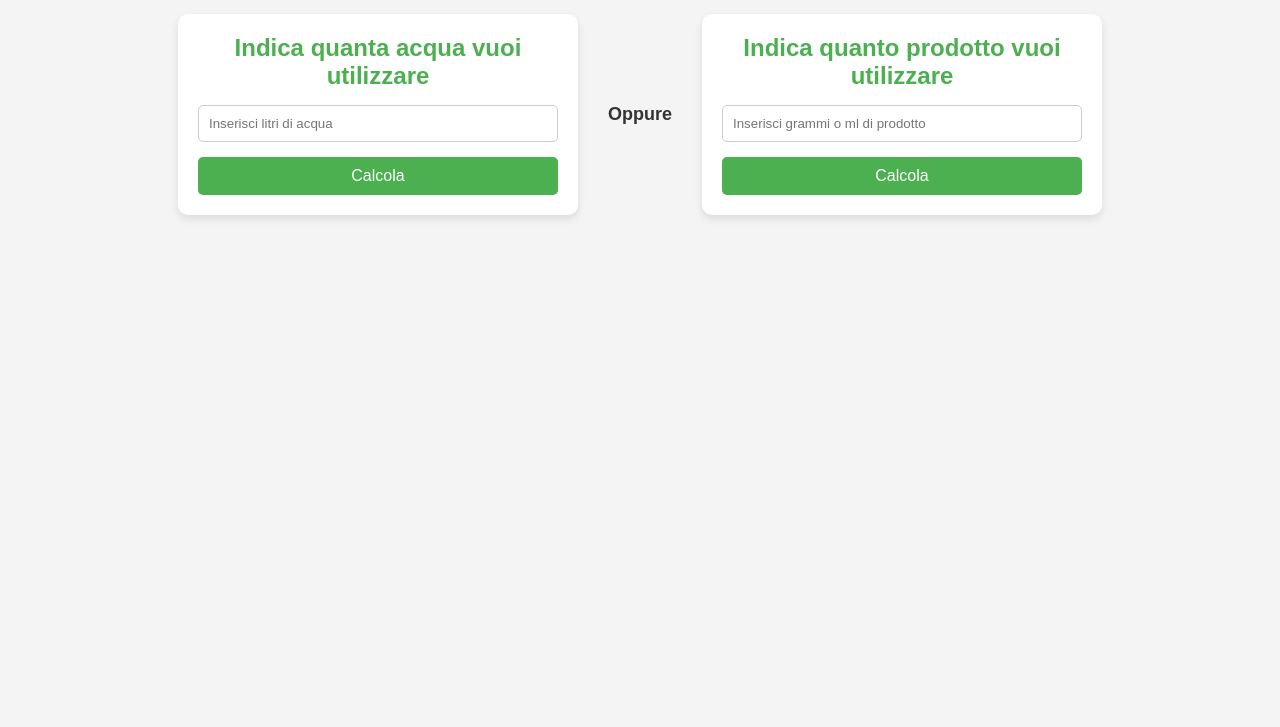
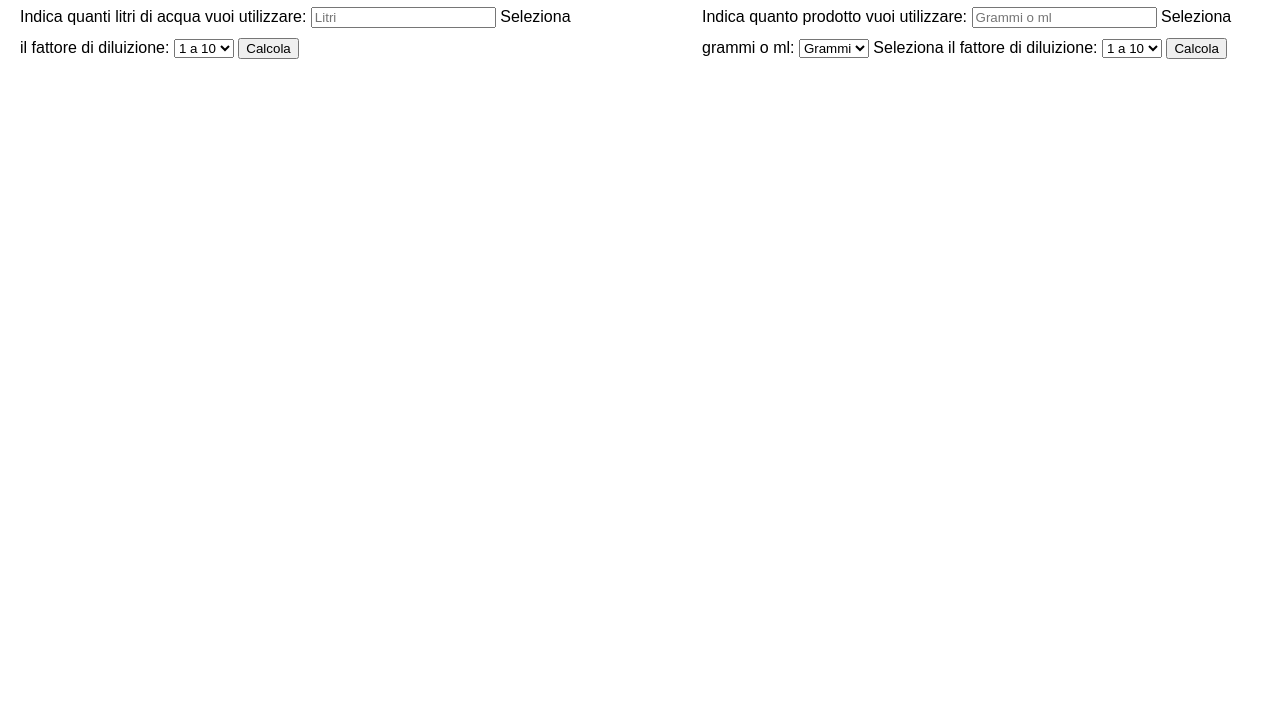
Before and after one commit to incredibolle/CALCOLATORE-DILUIZIONE-PERFETTA, a plain HTML site: page index.html in a window 1280 px wide. Shown: the part 73-800 px from the top of the page. Drawn offline with Linux system fonts and the light colour scheme.

Commit message:
index.html

```diff
--- a/index.html
+++ b/index.html
@@ -5,144 +5,102 @@
     <meta name="viewport" content="width=device-width, initial-scale=1.0">
     <title>Calcolatore Diluizione Incredibolle</title>
     <style>
-        /* Reset della pagina */
-        * {
-            margin: 0;
-            padding: 0;
-            box-sizing: border-box;
-        }
-
-        /* Layout della pagina */
         body {
             font-family: Arial, sans-serif;
-            background-color: #f4f4f4;
-            color: #333;
-            padding: 20px;
+            margin: 20px;
         }
-
-        /* Titolo */
-        h1 {
-            text-align: center;
-            color: #4CAF50;
-            margin-bottom: 30px;
-        }
-
-        /* Contenitore principale per i calcolatori */
         .container {
             display: flex;
-            justify-content: center;
-            gap: 30px;
-            flex-wrap: wrap;
-            margin-top: 20px;
+            justify-content: space-between;
         }
-
-        /* Contenitore per il calcolatore a sinistra */
-        .calculator-left, .calculator-right {
-            background-color: #fff;
-            padding: 20px;
-            border-radius: 10px;
-            box-shadow: 0 4px 8px rgba(0, 0, 0, 0.1);
+        .section {
             width: 45%;
-            max-width: 400px;
         }
-
-        /* Styling per il titolo all'interno di ciascun calcolatore */
-        .calculator-left h2, .calculator-right h2 {
-            color: #4CAF50;
-            text-align: center;
-            margin-bottom: 15px;
+        .button {
+            margin-top: 10px;
         }
-
-        /* Formattazione del campo input */
-        input[type="number"] {
-            width: 100%;
-            padding: 10px;
-            margin-bottom: 15px;
-            border: 1px solid #ccc;
-            border-radius: 5px;
+        .result {
+            font-weight: bold;
+            margin-top: 10px;
         }
-
-        /* Bottone per inviare il calcolo */
-        button {
-            background-color: #4CAF50;
-            color: white;
-            padding: 10px 20px;
-            border: none;
-            border-radius: 5px;
-            cursor: pointer;
-            width: 100%;
-            font-size: 16px;
-        }
-
-        button:hover {
-            background-color: #45a049;
-        }
-
-        /* Centralizzare la scritta "Oppure" */
-        .or {
-            display: flex;
-            justify-content: center;
-            align-items: center;
-            font-size: 18px;
-            font-weight: bold;
-            margin: 20px 0;
-        }
-
     </style>
 </head>
 <body>
-
     <h1>Calcolatore Diluizione Incredibolle</h1>
 
-    <!-- Contenitore per i due calcolatori -->
+    <!-- Sezione 1: Indica quanti litri di acqua vuoi utilizzare -->
     <div class="container">
-
-        <!-- Calcolatore per l'acqua -->
-        <div class="calculator-left">
-            <h2>Indica quanta acqua vuoi utilizzare</h2>
-            <form id="waterCalculator">
-                <input type="number" id="waterAmount" placeholder="Inserisci litri di acqua">
-                <button type="button" onclick="calculateWater()">Calcola</button>
-            </form>
+        <div class="section">
+            <label for="litriAcqua">Indica quanti litri di acqua vuoi utilizzare:</label>
+            <input type="number" id="litriAcqua" step="0.01" placeholder="Litri" />
+            <label for="fattoreDiluizione">Seleziona il fattore di diluizione:</label>
+            <select id="fattoreDiluizione">
+                <option value="10">1 a 10</option>
+                <option value="18">1 a 18</option>
+            </select>
+            <button class="button" onclick="calcolaAcqua()">Calcola</button>
+            <div id="risultatoAcqua" class="result"></div>
         </div>
 
-        <!-- Testo per separare i due calcolatori -->
-        <div class="or">
-            <span>Oppure</span>
+        <!-- Sezione 2: Indica quanto prodotto vuoi utilizzare -->
+        <div class="section">
+            <label for="quantitaProdotto">Indica quanto prodotto vuoi utilizzare:</label>
+            <input type="number" id="quantitaProdotto" step="0.01" placeholder="Grammi o ml" />
+            <label for="unitaProdotto">Seleziona grammi o ml:</label>
+            <select id="unitaProdotto">
+                <option value="grammi">Grammi</option>
+                <option value="ml">ml</option>
+            </select>
+            <label for="fattoreDiluizione2">Seleziona il fattore di diluizione:</label>
+            <select id="fattoreDiluizione2">
+                <option value="10">1 a 10</option>
+                <option value="18">1 a 18</option>
+            </select>
+            <button class="button" onclick="calcolaProdotto()">Calcola</button>
+            <div id="risultatoProdotto" class="result"></div>
         </div>
-
-        <!-- Calcolatore per il prodotto -->
-        <div class="calculator-right">
-            <h2>Indica quanto prodotto vuoi utilizzare</h2>
-            <form id="productCalculator">
-                <input type="number" id="productAmount" placeholder="Inserisci grammi o ml di prodotto">
-                <button type="button" onclick="calculateProduct()">Calcola</button>
-            </form>
-        </div>
-
     </div>
 
     <script>
-        // Funzione per calcolare la quantità di acqua da aggiungere
-        function calculateWater() {
-            let waterAmount = document.getElementById('waterAmount').value;
-            if (waterAmount) {
-                alert("Devi aggiungere " + (waterAmount * 1.14) + " grammi di Incredibolle");
-            } else {
-                alert("Inserisci una quantità di acqua valida.");
+        const pesoSpecificoIncredibolle = 1.091;
+
+        // Calcola i grammi di prodotto per un dato numero di litri di acqua
+        function calcolaAcqua() {
+            const litri = parseFloat(document.getElementById('litriAcqua').value);
+            const fattore = parseFloat(document.getElementById('fattoreDiluizione').value);
+
+            if (isNaN(litri) || litri <= 0) {
+                alert("Per favore inserisci una quantità valida di litri di acqua.");
+                return;
             }
+
+            const grammi = (litri * fattore).toFixed(2);
+            const ml = (grammi * pesoSpecificoIncredibolle).toFixed(2);
+            document.getElementById('risultatoAcqua').innerText = `Devi utilizzare ${grammi} grammi di Incredibolle (${ml} ml).`;
         }
 
-        // Funzione per calcolare la quantità di prodotto da aggiungere
-        function calculateProduct() {
-            let productAmount = document.getElementById('productAmount').value;
-            if (productAmount) {
-                alert("Devi aggiungere " + (productAmount / 1.14) + " litri di acqua");
+        // Calcola la quantità di acqua per un dato numero di grammi o ml di prodotto
+        function calcolaProdotto() {
+            const quantita = parseFloat(document.getElementById('quantitaProdotto').value);
+            const unita = document.getElementById('unitaProdotto').value;
+            const fattore = parseFloat(document.getElementById('fattoreDiluizione2').value);
+
+            if (isNaN(quantita) || quantita <= 0) {
+                alert("Per favore inserisci una quantità valida di prodotto.");
+                return;
+            }
+
+            let acqua;
+            if (unita === "grammi") {
+                acqua = (quantita / fattore).toFixed(2);
+                const ml = (quantita * pesoSpecificoIncredibolle).toFixed(2);
+                document.getElementById('risultatoProdotto').innerText = `Per ${quantita} grammi di Incredibolle, usa ${acqua} litri di acqua. (${ml} ml)`;
             } else {
-                alert("Inserisci una quantità di prodotto valida.");
+                const grammi = (quantita * (fattore / pesoSpecificoIncredibolle)).toFixed(2);
+                acqua = (quantita / fattore).toFixed(2);
+                document.getElementById('risultatoProdotto').innerText = `Per ${quantita} ml di Incredibolle, usa ${acqua} litri di acqua. (${grammi} grammi)`;
             }
         }
     </script>
-
 </body>
 </html>
```
